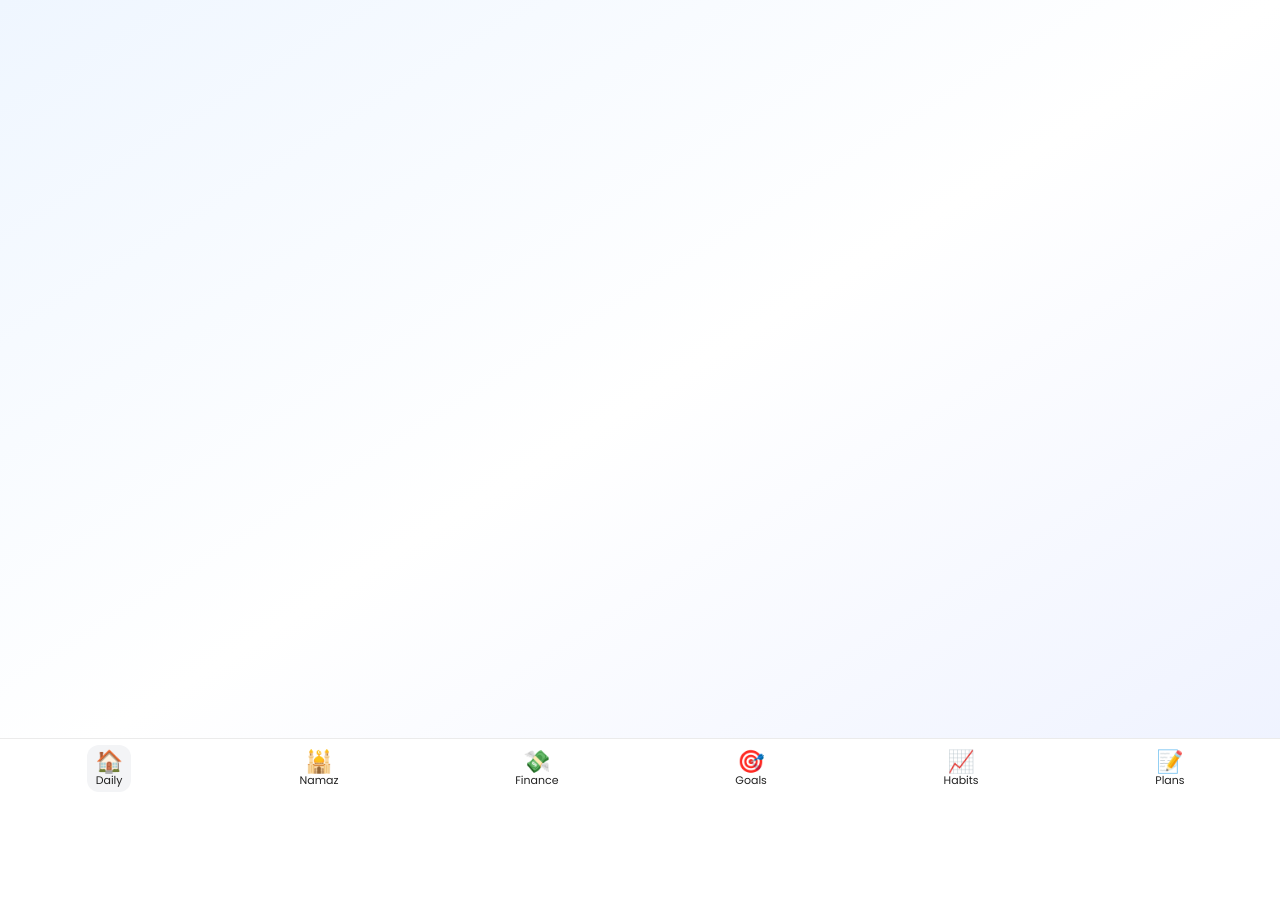
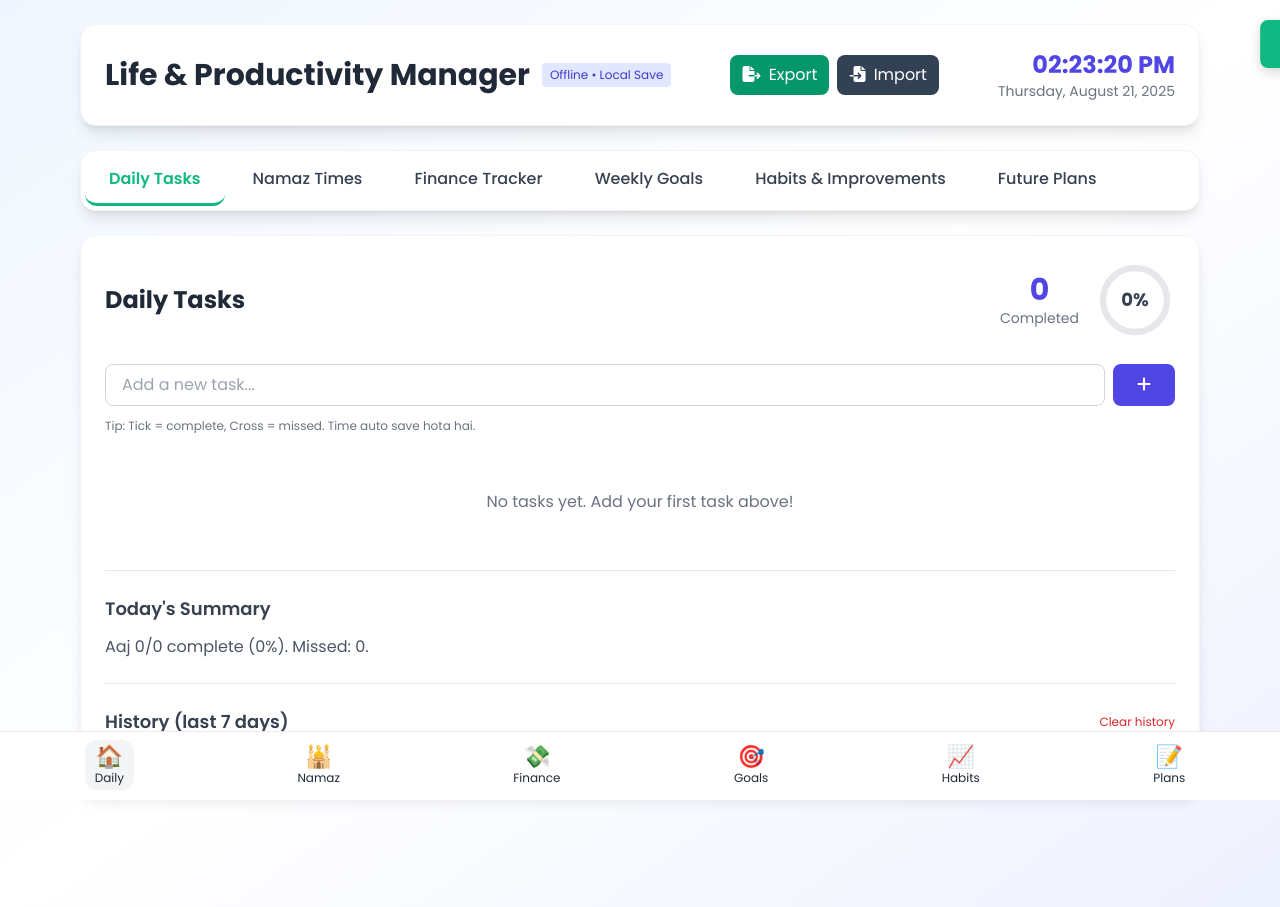
Before and after one commit to Javed-Muftbr/Life-Manager-Mobile, a plain HTML site: page index.html in a window 1280 px wide. Before the commit the page ends 800 px from the top, so only its background shows below. Drawn offline with nearby package versions, Linux system fonts and the light colour scheme.

Commit message:
Update index.html

```diff
--- a/index.html
+++ b/index.html
@@ -780,76 +780,38 @@ if ('serviceWorker' in navigator) {
   });
 }
 </script>
-  <!-- ==== MOBILE BOTTOM NAV + HIDE TOP TILES (paste just before </body>) ==== -->
+<!-- ==== MOBILE BOTTOM NAV (SCROLL + TABS, NO HIDE) ==== -->
 <style>
-  :root{ --safeB: env(safe-area-inset-bottom); --safeL: env(safe-area-inset-left); --safeR: env(safe-area-inset-right); }
-  body{ padding-bottom: calc(78px + var(--safeB)); }
-  .lm-bottom-nav{
+  :root{
+    --safeB: env(safe-area-inset-bottom);
+    --safeL: env(safe-area-inset-left);
+    --safeR: env(safe-area-inset-right);
+  }
+  /* bottom nav ki jagah ke liye padding */
+  body{ padding-bottom: calc(90px + var(--safeB)); }
+
+  nav.lm-bottom{
     position:fixed; left:0; right:0; bottom:0; z-index:9999;
     background:#fff; border-top:1px solid rgba(0,0,0,.08);
-    padding:6px calc(8px + var(--safeR)) calc(8px + var(--safeB)) calc(8px + var(--safeL));
-    display:flex; justify-content:space-around; gap:2px;
-    -webkit-backdrop-filter:saturate(180%) blur(10px); backdrop-filter:saturate(180%) blur(10px);
+    padding:8px calc(10px + var(--safeR)) calc(10px + var(--safeB)) calc(10px + var(--safeL));
+    display:flex; justify-content:space-around; gap:4px;
+    -webkit-backdrop-filter:saturate(180%) blur(10px);
+    backdrop-filter:saturate(180%) blur(10px);
   }
-  .lm-bottom-nav button{
+  nav.lm-bottom button{
     appearance:none; background:transparent; border:0; border-radius:12px;
-    padding:6px 8px; display:flex; flex-direction:column; align-items:center; gap:2px;
-    font-size:11px; line-height:1; color:#222;
+    padding:6px 10px; display:flex; flex-direction:column; align-items:center; gap:4px;
+    font-size:12px; line-height:1; color:#1f2937;
   }
-  .lm-bottom-nav .ico{ font-size:22px; line-height:22px; }
-  .lm-bottom-nav button.active{ background:#f3f4f6; }
-  .lm-hide-top{ display:none !important; }
+  nav.lm-bottom .ico{ font-size:22px; line-height:22px; }
+  nav.lm-bottom button.active{ background:#f3f4f6; }
 </style>
 
 <script>
-(function(){
-  // 1) Hide the old top tiles/links block if present
-  function hideTopTiles(){
-    const blocks = Array.from(document.querySelectorAll('section,div,article,main'));
-    const target = blocks.find(el => /Daily Tasks/i.test(el.textContent||'')
-                                   && /Namaz/i.test(el.textContent||'')
-                                   && /Finance/i.test(el.textContent||''));
-    if(target){ target.classList.add('lm-hide-top'); }
-  }
-
-  // 2) Find section by heading text (works with your existing headings)
-  function findSection(key){
-    const map = {
-      daily:   [/Daily Tasks/i],
-      namaz:   [/Namaz/i,/Prayer/i],
-      finance: [/Finance Tracker/i,/Finance/i],
-      goals:   [/Weekly Goals/i,/Goals/i],
-      habits:  [/Habits/i],
-      plans:   [/Future Plans/i,/Plans/i],
-    };
-    const pats = map[key]||[];
-    // try container blocks that include those headings
-    const blocks = Array.from(document.querySelectorAll('section,div,article,main'));
-    for(const el of blocks){
-      const txt = (el.textContent||'');
-      if(pats.every(p=>p.test(txt))){
-        const h = el.querySelector('h1,h2,h3,h4')||el;
-        return h;
-      }
-    }
-    // fallback: headings anywhere
-    const heads = Array.from(document.querySelectorAll('h1,h2,h3,h4'));
-    return heads.find(h => pats.some(p=>p.test(h.textContent||''))) || null;
-  }
-
-  // 3) Smooth scroll with header offset
-  function go(key){
-    const h = findSection(key);
-    if(!h) return;
-    const offset = 72; // top header height
-    const y = h.getBoundingClientRect().top + window.scrollY - offset;
-    window.scrollTo({top:y, behavior:'smooth'});
-    navBtns.forEach(b=>b.classList.toggle('active', b.dataset.to===key));
-  }
-
-  // 4) Build bottom nav
+(function () {
+  // bottom nav create
   const nav = document.createElement('nav');
-  nav.className = 'lm-bottom-nav';
+  nav.className = 'lm-bottom';
   nav.innerHTML = `
     <button data-to="daily"><span class="ico">🏠</span><span>Daily</span></button>
     <button data-to="namaz"><span class="ico">🕌</span><span>Namaz</span></button>
@@ -860,11 +822,43 @@ if ('serviceWorker' in navigator) {
   `;
   document.body.appendChild(nav);
   const navBtns = Array.from(nav.querySelectorAll('button'));
-  navBtns.forEach(btn => btn.addEventListener('click', () => go(btn.dataset.to)));
 
-  hideTopTiles();
-  // default highlight
-  setTimeout(()=>go('daily'), 400);
+  // bottom buttons -> top tabs mapping
+  const tabMap = {
+    daily: 'daily',
+    namaz: 'prayer',
+    finance: 'finance',
+    goals: 'goals',
+    habits: 'habits',
+    plans: 'future'
+  };
+
+  function go(key){
+    const tabId = tabMap[key];
+    // top tab dikhane ke liye usi ka button click karo (tumhari existing tab logic chalegi)
+    const tabBtn = document.querySelector(`.tab-button[data-tab="${tabId}"]`);
+    if (tabBtn) tabBtn.click();
+
+    // ab us section par smooth scroll
+    const el = document.getElementById(tabId);
+    if (el){
+      const offset = 90; // header ke liye thoda gap
+      const y = el.getBoundingClientRect().top + window.scrollY - offset;
+      window.scrollTo({ top: y, behavior: 'smooth' });
+    }
+
+    // active state
+    navBtns.forEach(b => b.classList.toggle('active', b.dataset.to === key));
+  }
+
+  nav.addEventListener('click', (e)=>{
+    const btn = e.target.closest('button[data-to]');
+    if(!btn) return;
+    go(btn.dataset.to);
+  });
+
+  // default selection
+  go('daily');
 })();
 </script>
 <!-- ==== /MOBILE BOTTOM NAV ==== -->
```
